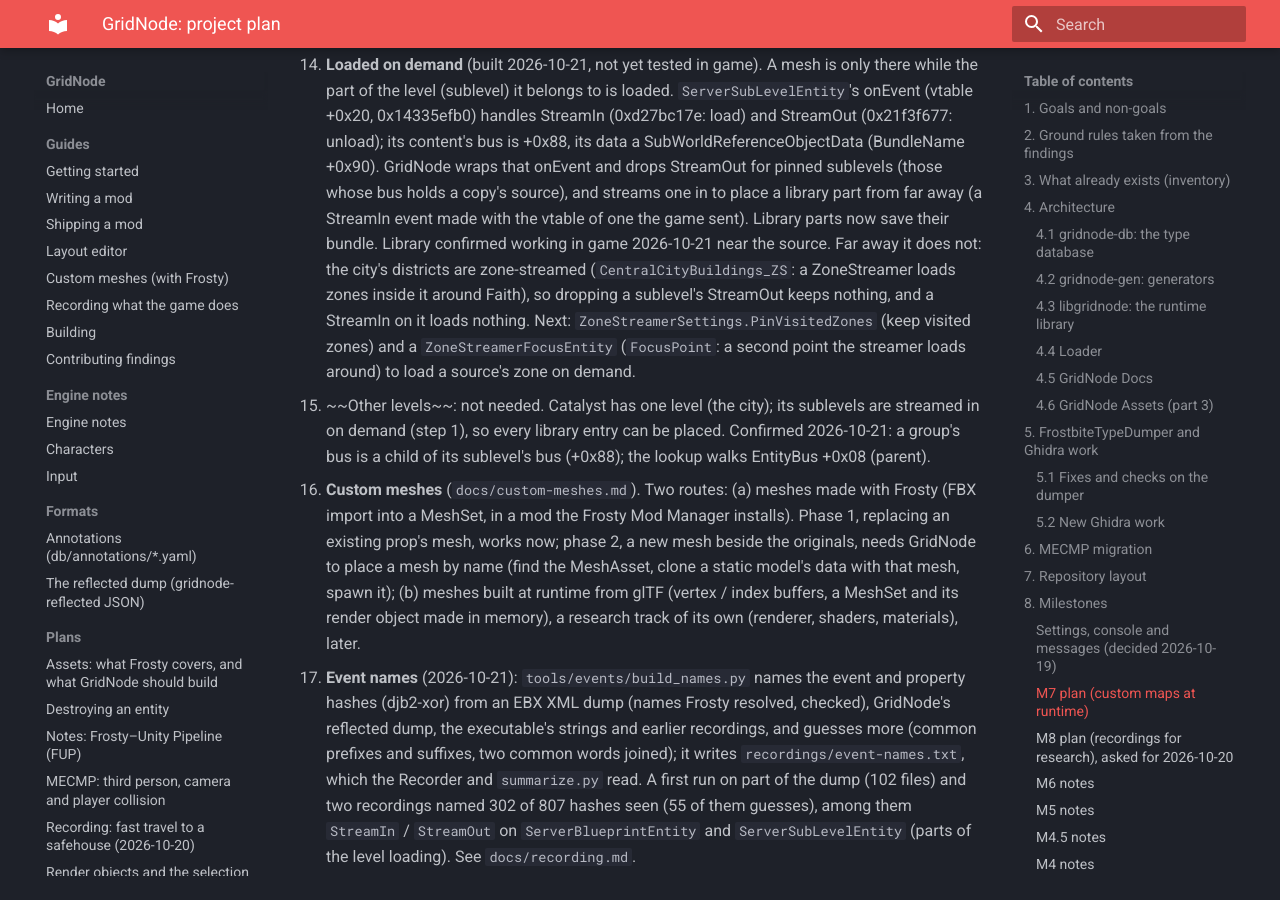
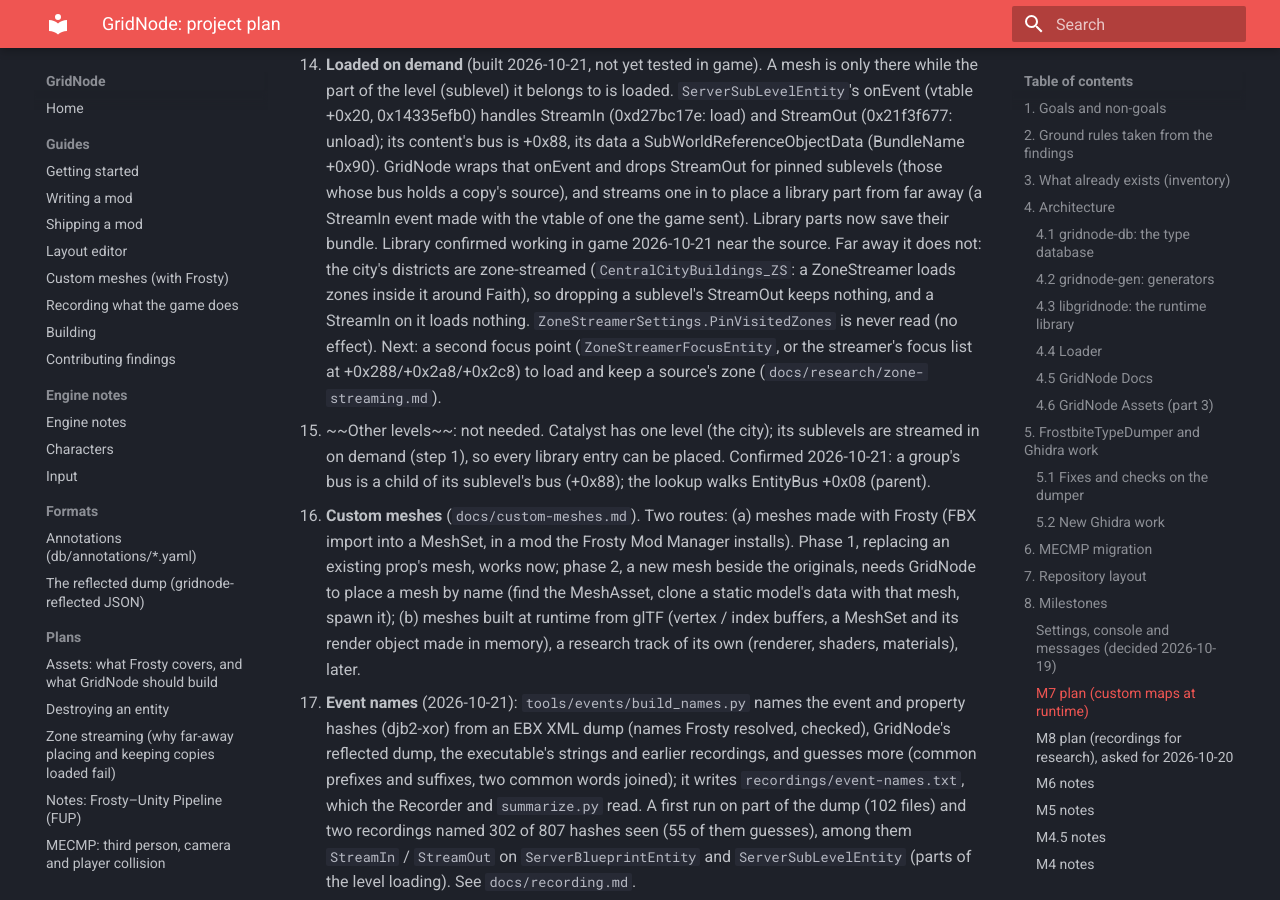
Before and after one commit to CodeNameMeteor/Gridnode, an MkDocs documentation site: the page built from docs/PLAN.md, in a window 1280 px wide and 900 px high, scrolled down 15236 px. Built offline with MkDocs 1.6.1 and Material for MkDocs 9.7.7, drawn with Linux system fonts in a browser that asks for light colours; part of the change alters nothing that is shown.

Commit message:
Research: zone streaming (PinVisitedZones is never read; the streamer's focus list as the way to load and keep zones)
Co-Authored-By: Claude Opus 5.5 <noreply@anthropic.com>
Claude-Session: https://claude.ai/code/session_01X97trTFwBYSWSAqPh89wb1

```diff
--- a/docs/PLAN.md
+++ b/docs/PLAN.md
@@ -473,9 +473,10 @@ Decided 2026-10-20: custom maps are layouts GridNode applies at runtime, not rep
       made with the vtable of one the game sent). Library parts now save their bundle. Library confirmed
       working in game 2026-10-21 near the source. Far away it does not: the city's districts are
       zone-streamed (`CentralCityBuildings_ZS`: a ZoneStreamer loads zones inside it around Faith),
-      so dropping a sublevel's StreamOut keeps nothing, and a StreamIn on it loads nothing. Next:
-      `ZoneStreamerSettings.PinVisitedZones` (keep visited zones) and a `ZoneStreamerFocusEntity`
-      (`FocusPoint`: a second point the streamer loads around) to load a source's zone on demand.
+      so dropping a sublevel's StreamOut keeps nothing, and a StreamIn on it loads nothing.
+      `ZoneStreamerSettings.PinVisitedZones` is never read (no effect). Next: a second focus point
+      (`ZoneStreamerFocusEntity`, or the streamer's focus list at +0x288/+0x2a8/+0x2c8) to load and
+      keep a source's zone (`docs/research/zone-streaming.md`).
    2. ~~Other levels~~: not needed. Catalyst has one level (the city); its sublevels are streamed
       in on demand (step 1), so every library entry can be placed. Confirmed 2026-10-21: a group's
       bus is a child of its sublevel's bus (+0x88); the lookup walks EntityBus +0x08 (parent).
--- /dev/null
+++ b/docs/research/zone-streaming.md
@@ -0,0 +1,56 @@
+# Zone streaming (why far-away placing and keeping copies loaded fail)
+
+Findings of 2026-10-21 (EA app build), from in-game logs and the executable (Ghidra, then a
+disassembly of the dump when Ghidra was closed). Work in progress.
+
+## What the logs showed
+
+- The city's districts are sublevels such as `Levels/SP/SP_MainCity/CentralCityBuildings_ZS`. Such a
+  sublevel never streams out as a whole: a **ZoneStreamer** loads and unloads *zones* inside it
+  around Faith. Dropping the sublevel's StreamOut (GridNode's pin) keeps nothing, and a StreamIn on
+  it loads nothing. When Faith teleports away, the zone holding a copy's source unloads, and the
+  copy with it (its owner list is the zone's).
+- What the editor sees is where Faith is, not where the free camera is: placing far away worked
+  only while Faith was still near the source.
+- The same mesh can be in two places: the district's detailed object and a `Backdrops/...`
+  sublevel's distant version. A copy re-made from the backdrop one looked wrong ("kind of loaded").
+
+## ZoneStreamerSettings.PinVisitedZones does nothing
+
+`ZoneStreamerSettings` (TypeInfo `0x14289fba0`; `TestZoneHeights` +0x28, `PinVisitedZones` +0x29)
+is registered at `0x143c7ed30` and kept in the global `0x1425a3fa8` (getter `0x143c7fe40`). Only
+three places use that global: the registration, the getter, and `0x143c82069`. The getter's two
+callers (`0x143c854ed`, `0x143c866b4`) and `0x143c82069` read +0x28 only. Nothing reads +0x29:
+the option is left over and has no effect in this build (confirmed in game: ticking it changed
+nothing).
+
+## The streamer's focus points (to be finished in Ghidra)
+
+In the ZoneStreamer (code around `0x143c7e000`–`0x143c8a000`):
+
+| Offset | Holds (inferred) |
+|---|---|
+| +0x288 | focus records, 0x18 bytes each (+0x10 set to -1 when reset, `0x143c81780`) |
+| +0x2a8 | focus positions (x, y, z read at `0x143c820c0`) |
+| +0x2c8 | focus count |
+| +0x2d8 | the zone grid (zone lookup of a position: `0x143c7fa60`, or `0x143c7fb40` with zone heights) |
+| +0x2e8 | an object whose vtable +8 takes (positions, count, ...) |
+| +0x2f0 | zone states, 8 bytes each: flags byte (bit 0, bit 1, bit 2), u16 at +4 |
+
+`0x143c82069` walks the focus positions and finds each one's zone. A **second focus point** at a
+chosen position should make the streamer load the zones around it, as it does around Faith: the
+way to load a source far away before placing from it, and to keep the zones holding copies'
+sources loaded.
+
+The game has entities for this: `ZoneStreamerFocusEntityData` (`FocusPoint` +0x20, a
+LinearTransform; `AutoEnabled` +0x60; TypeInfo `0x14289fc00`, creator `0x143c82570`) and
+`ZoneStreamerFocusEntity` (TypeInfo `0x14289ed60`, vtable `0x141cfe460`). `0x143c7fe50` appends a
+0x18-byte record {0, caller, -1} to a list (count at +0x48): possibly a focus entity registering.
+
+Next, in Ghidra:
+
+1. How a `ZoneStreamerFocusEntity` adds its position to +0x2a8 (its vtable; the references to its
+   TypeInfo at `0x143c7f183`, `0x143c7fda1`, `0x143c8009f`).
+2. Then either spawn a focus entity from a copy of a loaded `ZoneStreamerFocusEntityData` with our
+   position (the engine's own path, removed with the destroy sequence), or call the same
+   registration with GridNode's own record.
--- a/mkdocs.yml
+++ b/mkdocs.yml
@@ -54,6 +54,7 @@ nav:
   - Plans:
       - assets-assessment.md
       - research/destroying-entities.md
+      - research/zone-streaming.md
       - research/frosty-unity-pipeline.md
       - research/mecmp-camera-and-collision.md
       - research/recording-teleport.md
```
